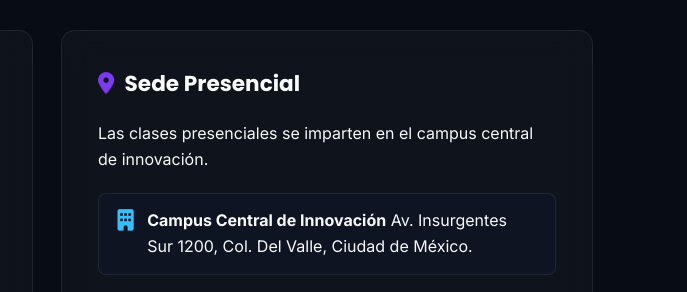
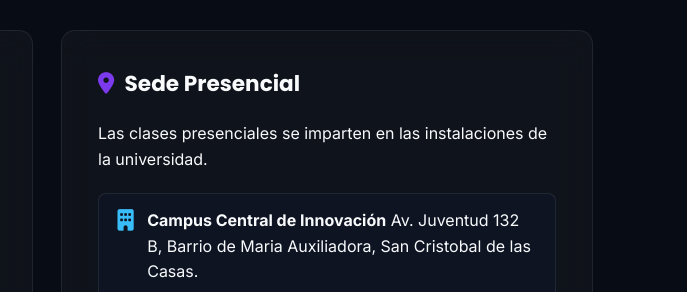
Before and after one commit to DaniAguilarRuiz/taller-IA, a plain HTML site: page index.html in a window 1280 px wide. Shown: the part 6180-6472 px from the top of the page, 593-1280 px from the left. Drawn offline with Linux system fonts and the light colour scheme.

Commit message:
Se agrega direccion en mapa

```diff
--- a/index.html
+++ b/index.html
@@ -646,13 +646,13 @@
 
                 <div class="contact-card glass-card reveal-fade-up">
                     <h3><i class="fa-solid fa-location-dot text-purple"></i> Sede Presencial</h3>
-                    <p>Las clases presenciales se imparten en el campus central de innovación.</p>
+                    <p>Las clases presenciales se imparten en las instalaciones de la universidad.</p>
 
                     <div class="location-box">
                         <i class="fa-solid fa-building"></i>
                         <div>
                             <strong>Campus Central de Innovación</strong>
-                            <span>Av. Insurgentes Sur 1200, Col. Del Valle, Ciudad de México.</span>
+                            <span>Av. Juventud 132 B, Barrio de Maria Auxiliadora, San Cristobal de las Casas.</span>
                         </div>
                     </div>
 
@@ -660,7 +660,7 @@
                         <div class="map-overlay">
                             <i class="fa-solid fa-map-location-dot"></i>
                             <span>Sede Presencial</span>
-                            <a href="https://maps.google.com" target="_blank" rel="noopener noreferrer" class="btn btn-secondary btn-sm">
+                            <a href="https://maps.app.goo.gl/HCHVT72nt4ZXWPm89" target="_blank" rel="noopener noreferrer" class="btn btn-secondary btn-sm">
                                 <span>Ver ubicación en Google Maps</span>
                             </a>
                         </div>
```
